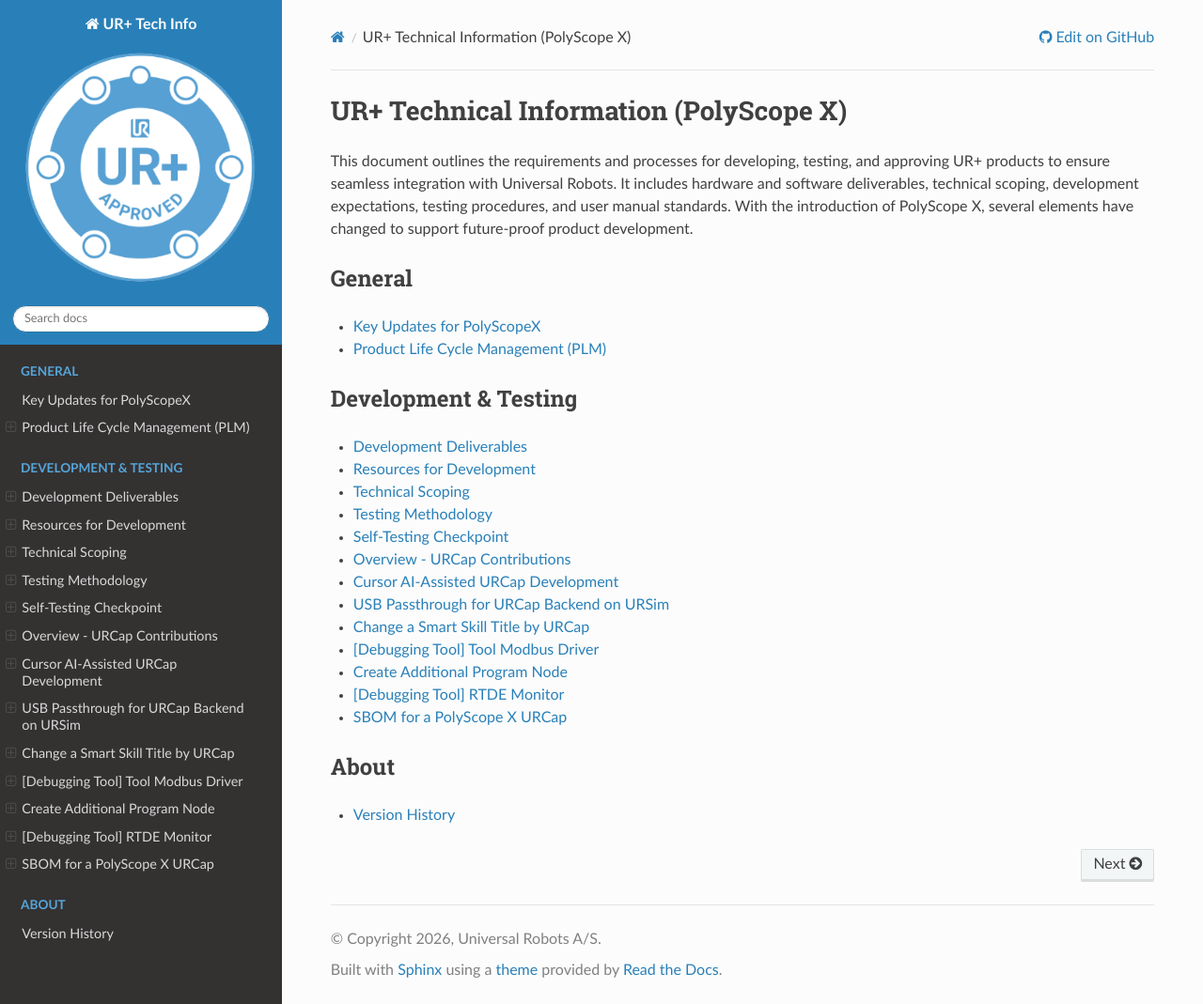
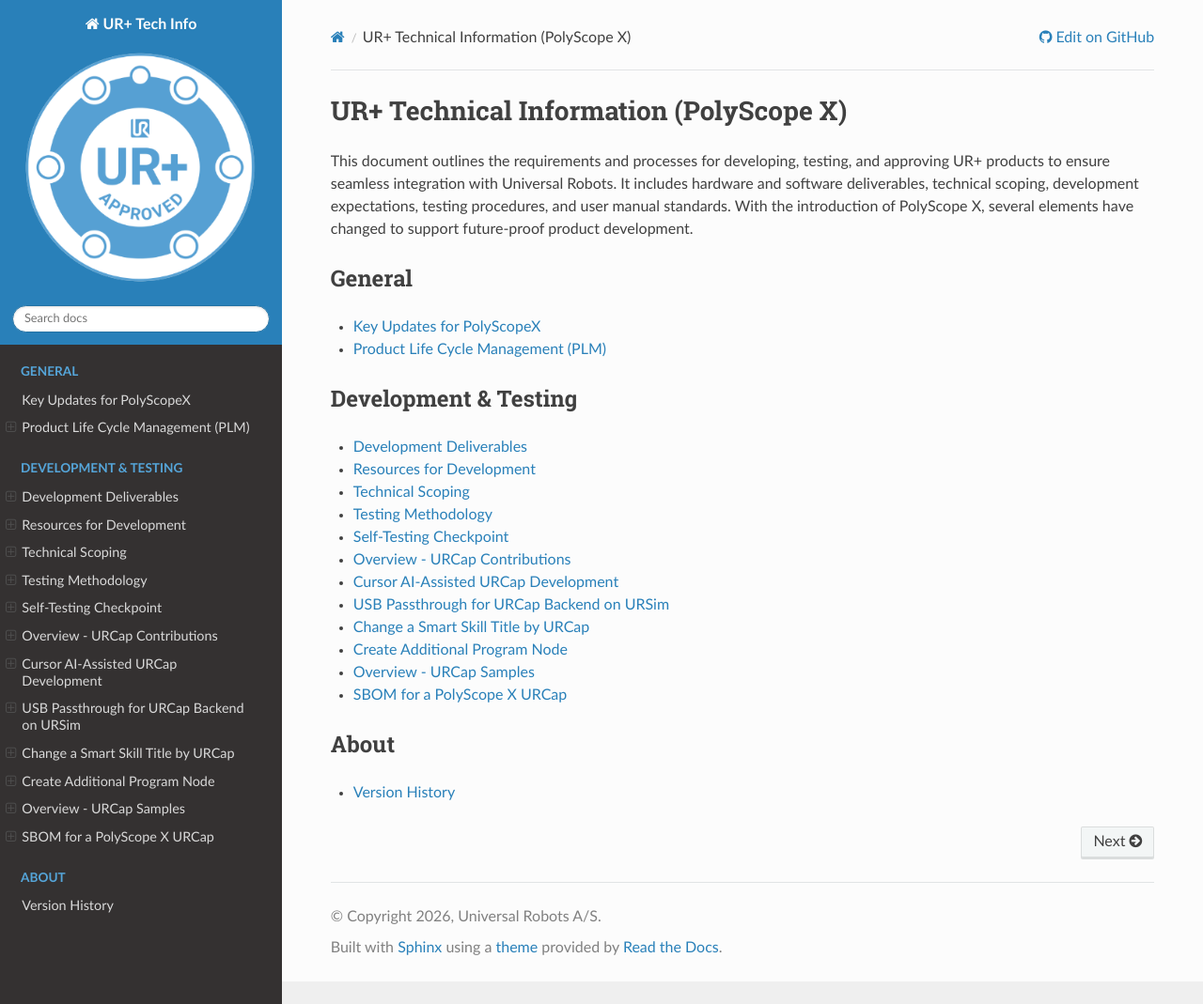
Before and after one commit to FuNingHu/urplus-tech-info, a Sphinx documentation site: the page built from docs/source/index.rst, in a window 1280 px wide and 1069 px high. Shown: the whole window at 94% size. Built offline with Sphinx 7.4.7 and the Read the Docs theme 3.1.0, drawn with Linux system fonts in a browser that asks for light colours.

Commit message:
add samples overview

```diff
--- a/docs/source/_static/custom.css
+++ b/docs/source/_static/custom.css
@@ -107,3 +107,188 @@
     margin-top: -0.5em;
     color: #555;
 }
+
+.sdk-sample-scroll {
+    max-height: 20rem;
+    overflow: auto;
+    margin: 1em 0 1.5em;
+    border: 1px solid #e1e4e5;
+}
+
+.sdk-sample-table {
+    width: 100%;
+    border-collapse: separate;
+    border-spacing: 0;
+    margin: 0;
+}
+
+.sdk-sample-table th,
+.sdk-sample-table td {
+    border-bottom: 1px solid #e1e4e5;
+    border-right: 1px solid #e1e4e5;
+    padding: 6px 10px;
+    text-align: left;
+    vertical-align: top;
+    background: #fff;
+}
+
+.sdk-sample-table th:last-child,
+.sdk-sample-table td:last-child {
+    border-right: 0;
+}
+
+.sdk-sample-table thead th {
+    position: sticky;
+    top: 0;
+    z-index: 1;
+    background: #f3f6f6;
+}
+
+.sdk-sample-table th:nth-child(1),
+.sdk-sample-table td:nth-child(1) { width: 22%; }
+
+.sdk-sample-table th:nth-child(2),
+.sdk-sample-table td:nth-child(2) { width: 24%; }
+
+.sdk-sample-table th:nth-child(3),
+.sdk-sample-table td:nth-child(3) { width: 38%; }
+
+.sdk-sample-table th:nth-child(4),
+.sdk-sample-table td:nth-child(4) { width: 16%; }
+
+.sample-grid {
+    display: grid;
+    grid-template-columns: repeat(2, minmax(0, 1fr));
+    gap: 16px;
+    max-width: none;
+    margin: 24px auto 40px;
+}
+
+.rst-content button.sample-card {
+    display: flex;
+    flex-direction: column;
+    align-items: center;
+    justify-content: center;
+    gap: 6px;
+    width: 100%;
+    margin: 0;
+    padding: 14px 12px;
+    appearance: none;
+    border: 0;
+    border-radius: 8px;
+    background: #eef0f0;
+    color: #3e7698;
+    text-align: center;
+    font-family: "Red Hat Display", "Lato", "Helvetica Neue", Arial, sans-serif;
+    font-size: 1.05rem;
+    font-weight: 700;
+    line-height: 1.25;
+    cursor: pointer;
+    box-shadow: 0 4px 10px 0 rgba(0, 0, 0, 0.2), 0 6px 20px 0 rgba(0, 0, 0, 0.19);
+    transition: box-shadow 0.5s;
+}
+
+.rst-content button.sample-card:hover,
+.rst-content button.sample-card:focus-visible {
+    box-shadow: 0 12px 16px 0 rgba(0, 0, 0, 0.24), 0 17px 50px 0 rgba(0, 0, 0, 0.19);
+}
+
+.rst-content button.sample-card:focus-visible {
+    outline: 3px solid #3e7698;
+    outline-offset: 3px;
+}
+
+.sample-card-index {
+    color: #3e7698;
+    font-size: 0.85rem;
+    font-weight: 700;
+    line-height: 1;
+}
+
+.sample-card-title {
+    color: #3e7698;
+    font-size: inherit;
+    font-weight: 700;
+    line-height: 1.25;
+}
+
+.sample-card-blurb {
+    color: #5c6b73;
+    font-size: 0.85rem;
+    font-weight: 400;
+    line-height: 1.3;
+}
+
+@media (min-width: 640px) {
+    .sample-grid {
+        grid-template-columns: repeat(4, minmax(0, 1fr));
+        gap: 40px;
+    }
+}
+
+.rst-content .sample-detail {
+    display: none;
+}
+
+.sample-modal-body .sample-detail {
+    display: block;
+}
+
+.sample-modal[hidden] {
+    display: none;
+}
+
+.sample-modal {
+    position: fixed;
+    inset: 0;
+    z-index: 10000;
+    display: flex;
+    align-items: center;
+    justify-content: center;
+    padding: 24px;
+}
+
+.sample-modal-backdrop {
+    position: absolute;
+    inset: 0;
+    background: rgba(0, 0, 0, 0.45);
+}
+
+.sample-modal-panel {
+    position: relative;
+    z-index: 1;
+    width: min(920px, 100%);
+    max-height: min(80vh, 760px);
+    overflow: auto;
+    padding: 28px 28px 20px;
+    background: #fff;
+    border-radius: 8px;
+}
+
+.sample-modal-title {
+    margin: 0 36px 12px 0;
+    padding: 0;
+    border: 0;
+    font-size: 1.35rem;
+}
+
+.sample-modal-close {
+    position: absolute;
+    top: 10px;
+    right: 12px;
+    border: 0;
+    background: transparent;
+    color: #555;
+    font-size: 1.6rem;
+    line-height: 1;
+    cursor: pointer;
+}
+
+.sample-modal-body img {
+    width: 100%;
+    height: auto;
+}
+
+body.sample-modal-open {
+    overflow: hidden;
+}
--- /dev/null
+++ b/docs/source/_static/sample-cards.js
@@ -0,0 +1,65 @@
+document.addEventListener('DOMContentLoaded', function () {
+    var modal = document.querySelector('.sample-modal');
+    if (!modal) {
+        return;
+    }
+
+    var body = modal.querySelector('.sample-modal-body');
+    var title = modal.querySelector('.sample-modal-title');
+    var closeButton = modal.querySelector('.sample-modal-close');
+    var homes = new Map();
+    var current = null;
+    var lastFocus = null;
+
+    function openDialog(id, label) {
+        var detail = document.getElementById(id);
+        if (!detail) {
+            return;
+        }
+        lastFocus = document.activeElement;
+        if (current) {
+            homes.get(current).appendChild(current);
+        }
+        if (!homes.has(detail)) {
+            homes.set(detail, detail.parentNode);
+        }
+        current = detail;
+        title.textContent = label;
+        body.appendChild(detail);
+        modal.hidden = false;
+        document.body.classList.add('sample-modal-open');
+        closeButton.focus();
+    }
+
+    function closeDialog() {
+        if (!current) {
+            return;
+        }
+        homes.get(current).appendChild(current);
+        current = null;
+        modal.hidden = true;
+        document.body.classList.remove('sample-modal-open');
+        if (lastFocus && lastFocus.focus) {
+            lastFocus.focus();
+        }
+    }
+
+    document.querySelectorAll('.sample-card').forEach(function (card) {
+        card.addEventListener('click', function () {
+            var label = card.querySelector('.sample-card-title').textContent;
+            openDialog(card.getAttribute('data-dialog'), label);
+        });
+    });
+
+    modal.addEventListener('click', function (event) {
+        if (event.target.closest('[data-close]')) {
+            closeDialog();
+        }
+    });
+
+    document.addEventListener('keydown', function (event) {
+        if (event.key === 'Escape' && !modal.hidden) {
+            closeDialog();
+        }
+    });
+});
--- a/docs/source/conf.py
+++ b/docs/source/conf.py
@@ -69,6 +69,7 @@ exclude_patterns = []
 html_theme = 'sphinx_rtd_theme'
 html_static_path = ['_static']
 html_css_files = ['custom.css']
+html_js_files = ['sample-cards.js']
 
 # Copy .nojekyll to output
 html_extra_path = ['.nojekyll']
--- a/docs/source/index.rst
+++ b/docs/source/index.rst
@@ -22,9 +22,8 @@ Development & Testing
 * :doc:`ai_assisted_development`
 * :doc:`usb_passthrough_howto`
 * :doc:`change_smart_skill_title_howto`
-* :doc:`tool_modbus_driver`
 * :doc:`create_additional_program_node`
-* :doc:`rtde_monitor`
+* :doc:`urcap_samples_overview`
 * :doc:`urcapx_sbom`
 
 
@@ -56,9 +55,8 @@ About
    ai_assisted_development
    usb_passthrough_howto
    change_smart_skill_title_howto
-   tool_modbus_driver
    create_additional_program_node
-   rtde_monitor
+   urcap_samples_overview
    urcapx_sbom
 
 
--- a/docs/source/resource_for_development.rst
+++ b/docs/source/resource_for_development.rst
@@ -19,7 +19,7 @@ Community Resources
    <li><a href="https://ur.centercode.com/enter/" target="_blank">CenterCode</a>: This is UR's Beta software testing platform where you can access the latest product information and provide feedback on your experience.</li>
    </ul>
 
-
+See :doc:`urcap_samples_overview` for a collected list of URCap sample projects.
 
 Contact Information
 ^^^^^^^^^^^^^^^^^^^^
```
Also changed, not shown: docs/source/urcap_samples_overview.rst (added, +393 -0 lines), docs/source/images/sample_script_communicator.png (added), docs/source/images/sample_signal_alias.png (added), docs/source/images/sample_step_jogging.jpeg (added), docs/source/images/sample_three_dimension.png (added), docs/source/images/sample_tool_outputs.png (added), docs/source/images/sample_vision_template.png (added).
